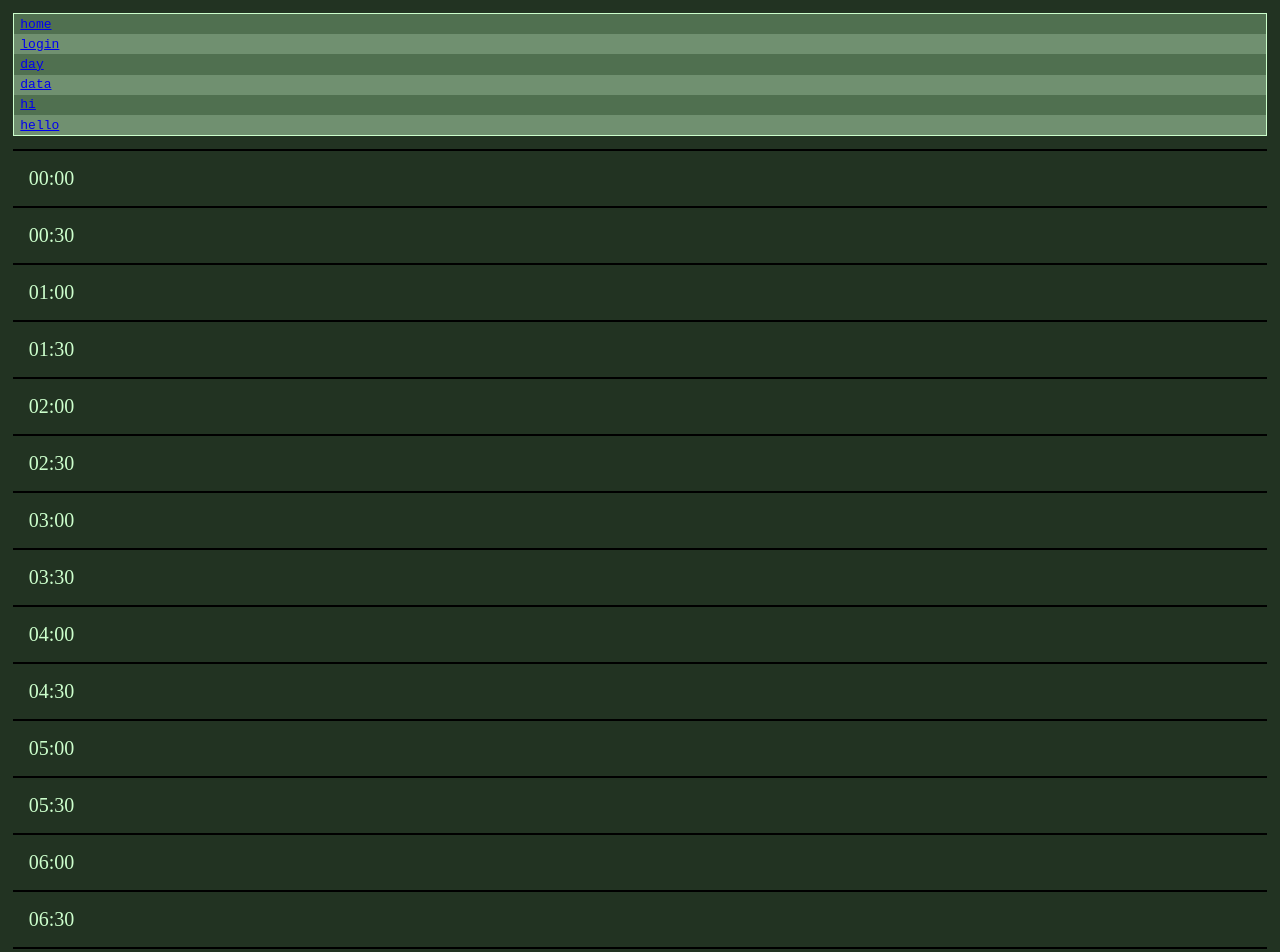
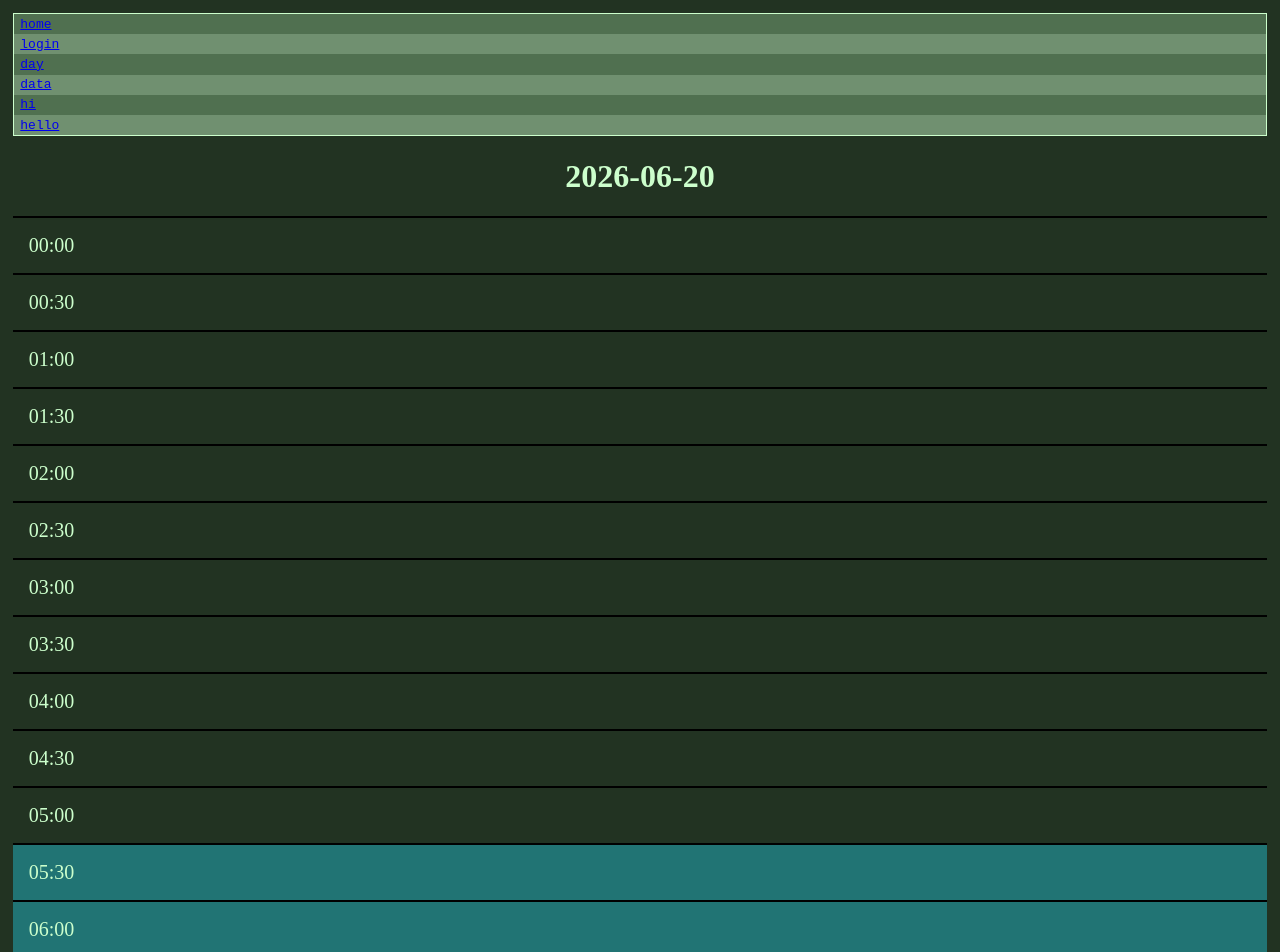
Before and after one commit to maksym-gryb/dog-diary-pwa-svelte, a SvelteKit app: page /pets/1 in a window 1280 px wide. Shown: the top 952 px of the page. Built offline with nearby package versions, Linux system fonts and the light colour scheme.

Commit message:
basic fixes

```diff
--- a/src/routes/pets/[id]/+page.svelte
+++ b/src/routes/pets/[id]/+page.svelte
@@ -203,6 +203,10 @@
     });
 </script>
 
+<h1>
+    {date}
+</h1>
+
 {#each timeslots as timeslot}
     <!-- TODO -->
     <!-- svelte-ignore a11y_click_events_have_key_events -->
@@ -244,6 +248,10 @@
 {/each}
 
 <style>
+    h1 {
+        text-align: center;
+    }
+
     .timeslot-time {
         padding: 0.5rem;
         width: 100%;
@@ -290,7 +298,7 @@
     }
 
     .timeslot.current {
-        background-color: rgb(0, 0, 0, 0);
+        background-color: rgb(33, 116, 116);
     }
 
     .timeslot .activity-container {
```
